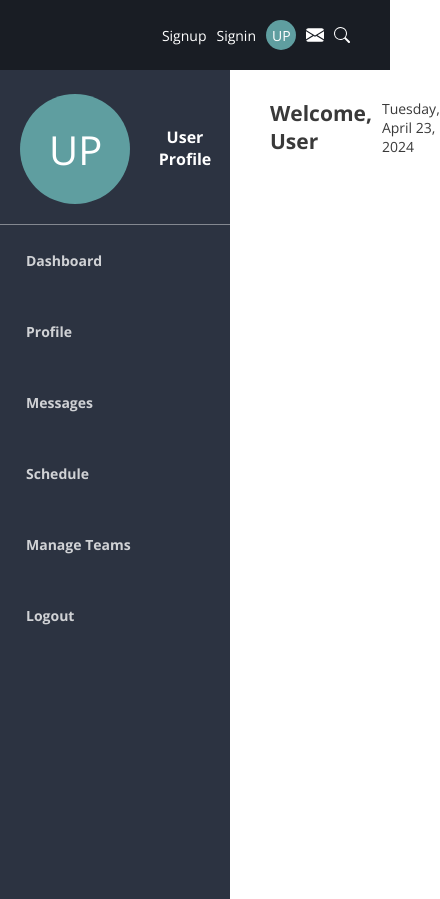
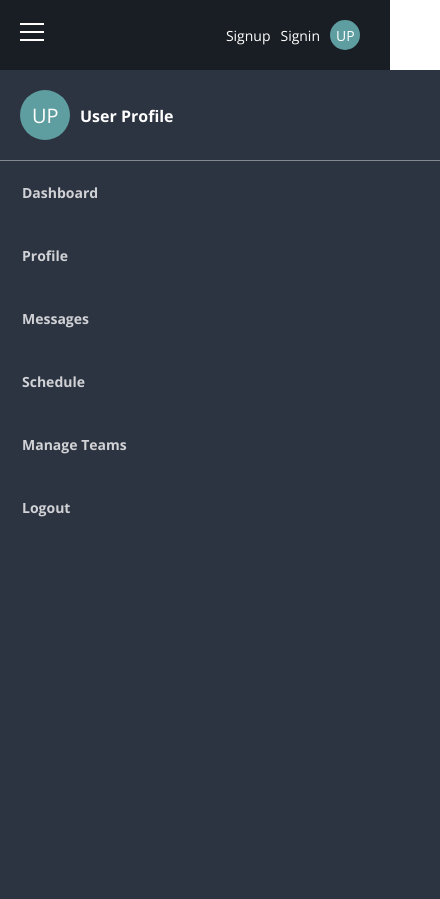
Before and after one commit to AjJ132/Team-Tactics-Frontend, a React (Vite) app: page / in a window 390 px wide. Shown: the whole page, 440 px wide, since content can reach past the window. Before the commit the page ends 844 px from the top, so only its background shows below. Built offline with nearby package versions, Linux system fonts and the light colour scheme.

Commit message:
Made small CSS changes to Dashboard and Navbar components

```diff
--- a/index.html
+++ b/index.html
@@ -2,7 +2,7 @@
 <html lang="en">
   <head>
     <meta charset="UTF-8" />
-    <link rel="icon" type="image/svg+xml" href="/vite.svg" />
+    <link rel="icon" type="image/svg+xml" href="" />
     <link rel="preconnect" href="https://fonts.googleapis.com" />
     <link rel="preconnect" href="https://fonts.gstatic.com" crossorigin />
     <link
@@ -10,7 +10,7 @@
       rel="stylesheet"
     />
     <meta name="viewport" content="width=device-width, initial-scale=1.0" />
-    <title>Vite + React</title>
+    <title>Team Tactics</title>
   </head>
   <body>
     <div id="root"></div>
--- a/src/Dashboard.jsx
+++ b/src/Dashboard.jsx
@@ -16,7 +16,14 @@ function Dashboard() {
 
           <p>{date}</p>
         </div>
-        <div className="Dashboard-body"></div>
+        <div className="Dashboard-body">
+          {/* <div className="Dashboard-my-events-container">
+            <h2>Hello</h2>
+          </div>
+          <div className="Dashboard-my-events-container">
+            <h2>Hello</h2>
+          </div> */}
+        </div>
       </div>
     </>
   );
--- a/src/styles/App.css
+++ b/src/styles/App.css
@@ -3,6 +3,7 @@
 :root {
   /* top navbar color */
   --primary-color: #191d24;
+  --primary-text-color: rgba(0, 0, 0, 0.775);
   /* side navbar color */
   --secondary-color: #2c3341;
   --hover-color: #191c24;
--- a/src/styles/Dashboard.css
+++ b/src/styles/Dashboard.css
@@ -1,7 +1,12 @@
 /* Dashboard styles  */
 
+.Dashboard {
+  display: flex;
+  flex-direction: column;
+}
+
 .Dashboard-heading {
-  color: rgba(0, 0, 0, 0.775);
+  color: var(--primary-text-color);
   display: flex;
   justify-content: space-between;
   align-items: center;
@@ -15,6 +20,130 @@
 
 .Dashboard-body {
   background-color: var(--background-color);
+  color: var(--primary-text-color);
   /* height: 87.9vh; */
-  /* height: calc(100vh - 12.1vh); */
+  height: calc(100vh - 12.1vh);
+  /* width: calc(230px - 100%); */
+  padding-left: 260px;
 }
+
+.Dashboard-my-events-container {
+  width: 800px;
+  height: 200px;
+  background-color: white;
+}
+
+/* Media Queries */
+
+@media only screen and (max-width: 600px) {
+  #team-tactics-logo {
+    display: none;
+  }
+
+  .nav-username {
+    display: none;
+  }
+
+  .nav-message-icon {
+    display: none;
+  }
+
+  .nav-search-icon {
+    display: none;
+  }
+
+  .side-nav {
+    color: var(--text-color1);
+    width: 100vh;
+    height: 100vh;
+    position: fixed;
+    left: 0;
+    overflow-x: hidden;
+    background-color: var(--secondary-color);
+  }
+
+  .profile-pic-large-container {
+    margin-top: 20px;
+    margin-bottom: 20px;
+    margin-left: 20px;
+    display: flex;
+    justify-content: center;
+  }
+
+  .profile-pic-large {
+    width: 50px;
+    height: 50px;
+    background-color: cadetblue;
+    border-radius: 50%;
+    display: flex;
+    /* text-align: center;
+  line-height: 100px; */
+  }
+
+  .profile-container {
+    display: flex;
+  }
+
+  .profile-pic-large div {
+    display: flex;
+    align-items: center;
+    text-align: center;
+    margin-left: 12px;
+  }
+
+  .profile-pic-large p {
+    text-align: center;
+    font-size: 20px;
+    /* font-family: sans-serif; */
+  }
+
+  #side-nav-username {
+    display: flex;
+    align-items: center;
+    margin-left: 10px;
+    margin-top: 2px;
+  }
+
+  #side-nav-username h3 {
+    font-size: 16px;
+  }
+
+  .side-nav li {
+    text-align: left;
+    padding: 22px;
+    font-weight: bold;
+    color: rgba(255, 255, 255, 0.781);
+    background-color: var(--secondary-color);
+  }
+
+  .menu {
+    /* display: inline-block; */
+    display: flex;
+    flex-direction: column;
+    cursor: pointer;
+  }
+
+  .bar {
+    width: 24px;
+    height: 2px;
+    background-color: var(--text-color1);
+    margin: 3px 0;
+    transition: 0.4s;
+  }
+
+  .nav-elements-1-2 {
+    display: flex;
+
+    margin-right: 10px;
+  }
+
+  .nav-elements-1-2 div {
+    display: flex;
+    align-items: center;
+    margin-right: 10px;
+  }
+
+  .Dashboard-heading h2 {
+    margin-left: 0;
+  }
+}
--- a/src/styles/Navbar.css
+++ b/src/styles/Navbar.css
@@ -152,3 +152,118 @@ h3 {
   color: rgba(255, 255, 255, 0.781);
   text-decoration: none;
 }
+
+/* Media Queries */
+
+@media only screen and (max-width: 600px) {
+  #team-tactics-logo {
+    display: none;
+  }
+
+  .nav-username {
+    display: none;
+  }
+
+  .nav-message-icon {
+    display: none;
+  }
+
+  .nav-search-icon {
+    display: none;
+  }
+
+  .side-nav {
+    color: var(--text-color1);
+    width: 100vh;
+    height: 100vh;
+    position: fixed;
+    left: 0;
+    overflow-x: hidden;
+    background-color: var(--secondary-color);
+  }
+
+  .profile-pic-large-container {
+    margin-top: 20px;
+    margin-bottom: 20px;
+    margin-left: 20px;
+    display: flex;
+    justify-content: center;
+  }
+
+  .profile-pic-large {
+    width: 50px;
+    height: 50px;
+    background-color: cadetblue;
+    border-radius: 50%;
+    display: flex;
+    /* text-align: center;
+  line-height: 100px; */
+  }
+
+  .profile-container {
+    display: flex;
+  }
+
+  .profile-pic-large div {
+    display: flex;
+    align-items: center;
+    text-align: center;
+    margin-left: 12px;
+  }
+
+  .profile-pic-large p {
+    text-align: center;
+    font-size: 20px;
+    /* font-family: sans-serif; */
+  }
+
+  #side-nav-username {
+    display: flex;
+    align-items: center;
+    margin-left: 10px;
+    margin-top: 2px;
+  }
+
+  #side-nav-username h3 {
+    font-size: 16px;
+  }
+
+  .side-nav li {
+    text-align: left;
+    padding: 22px;
+    font-weight: bold;
+    color: rgba(255, 255, 255, 0.781);
+    background-color: var(--secondary-color);
+  }
+
+  .menu {
+    /* display: inline-block; */
+    display: flex;
+    flex-direction: column;
+    cursor: pointer;
+  }
+
+  .bar {
+    width: 24px;
+    height: 2px;
+    background-color: var(--text-color1);
+    margin: 3px 0;
+    transition: 0.4s;
+  }
+
+  .nav-elements-1-2 {
+    display: flex;
+
+    margin-right: 10px;
+  }
+
+  .nav-elements-1-2 div {
+    display: flex;
+    align-items: center;
+    margin-right: 10px;
+  }
+
+  .Dashboard-heading h2 {
+    margin-left: 0;
+  }
+}
```
